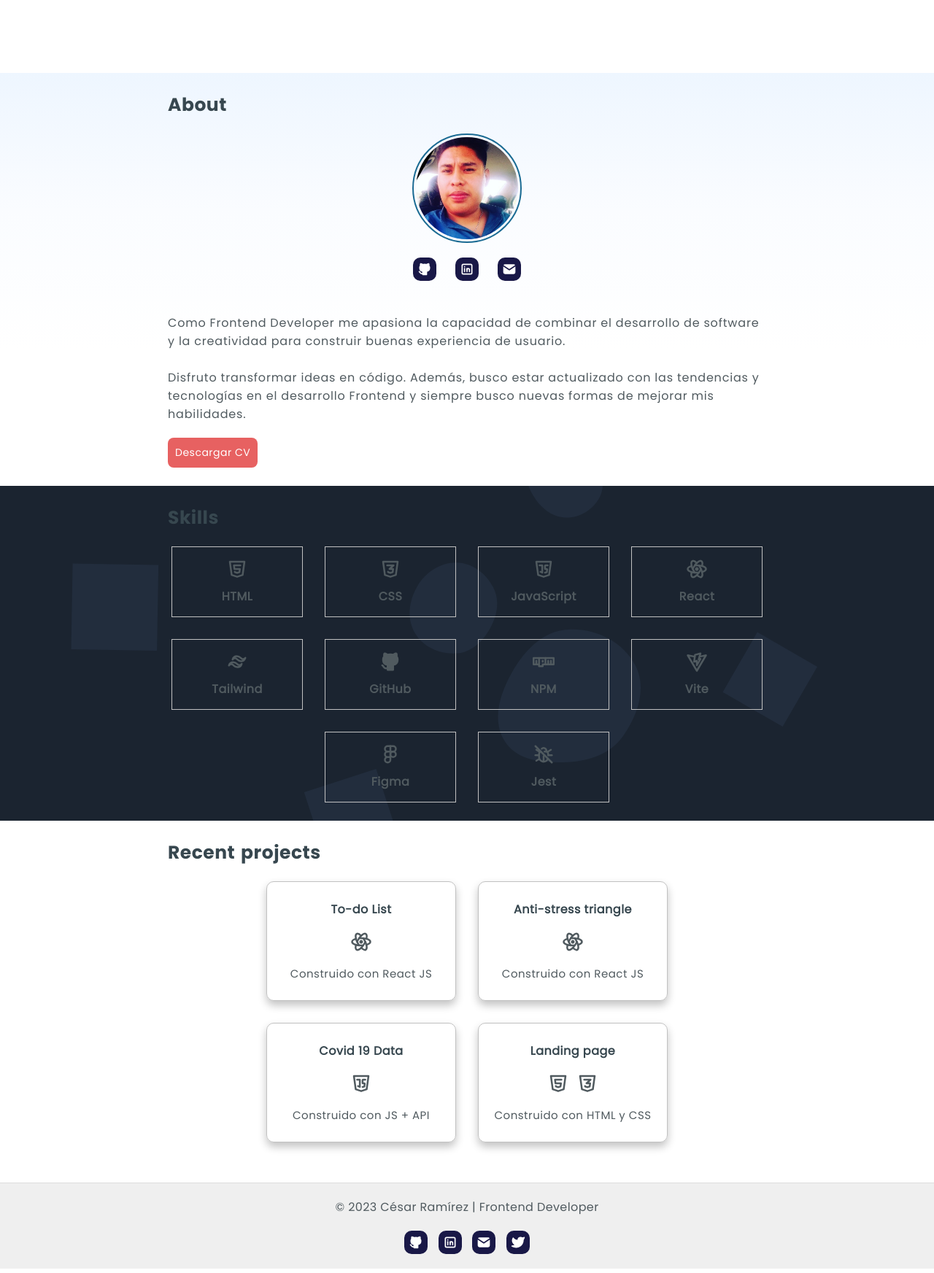
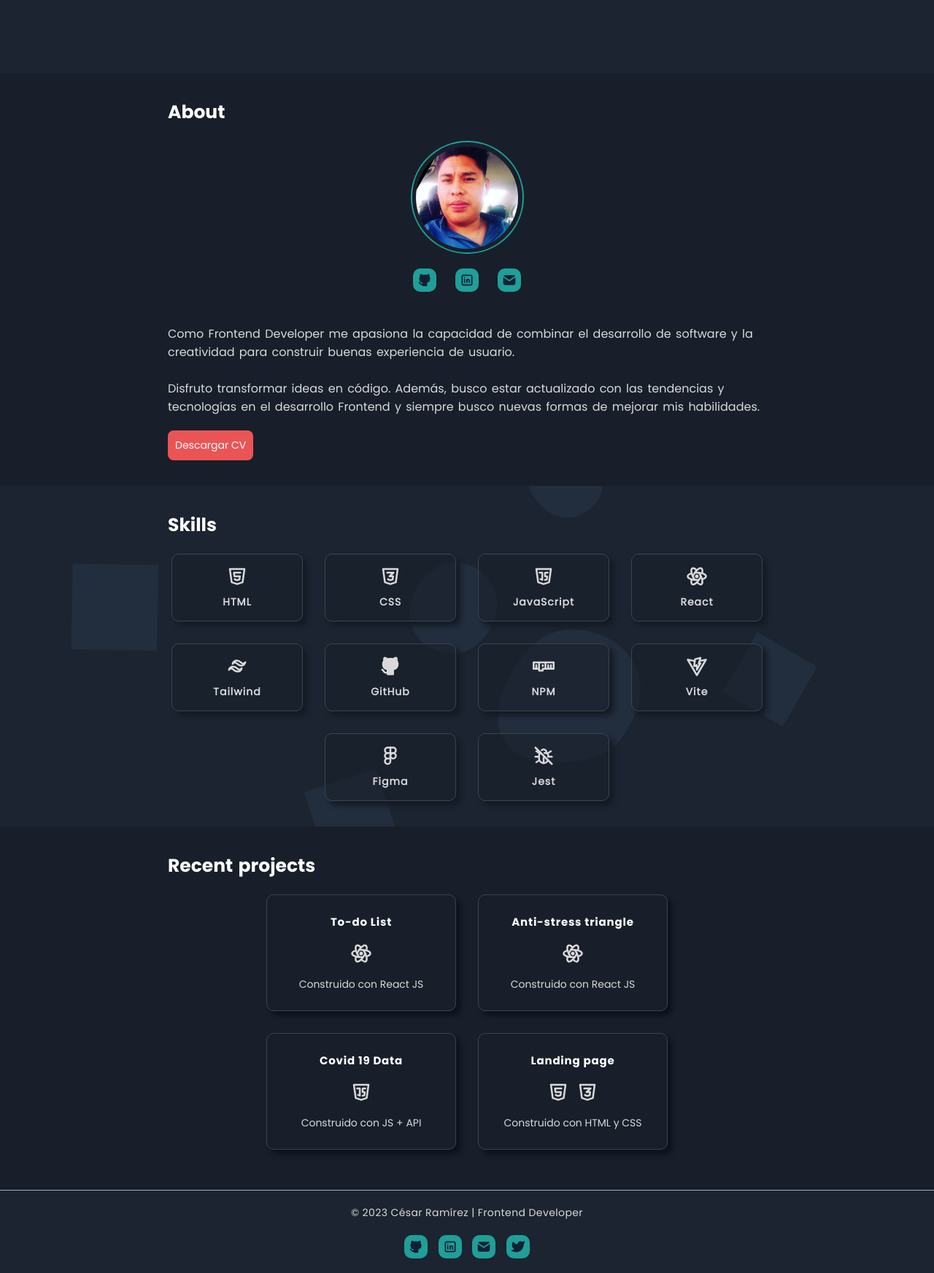
Before and after one commit to ramez-cesar/blog, a plain HTML site: page index.html in a window 1280 px wide. Shown: the part 700-2445 px from the top of the page at 73% size. Drawn offline with Linux system fonts and the light colour scheme.

Commit message:
Add general settings to styles

```diff
--- a/src/styles/style.css
+++ b/src/styles/style.css
@@ -12,6 +12,14 @@
   font-display: fallback;
 }
 
+:root {
+  --color-title: #ffffff;
+  --light-gray: #d9d9d9;
+  --tomato-color: #EA5455;
+  --light-blue: #1f9f98;
+  --dark-gray: #3d444d;
+}
+
 * {
   box-sizing: border-box;
   margin: 0;
@@ -22,15 +30,14 @@ html {
   font-size: 62.5%;
 }
 
-body, a, time {
-  color: #505a5f;
+body, a, button, time {
+  color: var(--light-gray);
   font-family: Poppins, sans-serif;
-  letter-spacing: .5px;
   scroll-behavior: smooth;
 }
 
 h1, h2, h3, h4 {
-  color: #37474F;
+  color: var(--color-title);
   font-family: 'Poppins Bold', sans-serif;
 }
 
@@ -38,7 +45,8 @@ header {
   width: 100%;
   height: 70px;
   padding: 0 25px;
-  border-bottom: 1px solid rgb(221 221 221);
+  border-bottom: 1px solid #9DB2BF;
+  background-color: #1B2430;
 }
 
 header .content-delimiter-header {
@@ -55,8 +63,9 @@ header figure {
 }
 
 header figure img {
-  width: 30px;
-  border-radius: 10px;
+  width: 40px;
+  border-radius: 50%;
+  border: 1px solid var(--light-gray);
 }
 
 header nav button {
@@ -78,10 +87,13 @@ header nav .show-menu {
   height: 16rem;
   margin-top: 14px;
   text-align: center;
-  background-color: rgb(243, 243, 243);
+  background-color: #2B3A55;
   position: absolute;
   left: 0;
   transition: all .4s linear;
+  border-bottom-left-radius: 15px;
+  border-bottom-right-radius: 15px;
+  border-bottom: 2px solid #2b88a1;
 }
 
 header nav .show-menu li {
@@ -100,7 +112,7 @@ header nav ul li a:hover {
   text-decoration: underline;
   text-underline-offset: 3px;
   text-decoration-color: #2196F3;
-  text-decoration-thickness: 2px;
+  text-decoration-thickness: 1px;
 }
 
 /* ======================================== main - presentaion ======================================== */
@@ -124,26 +136,34 @@ main .main-presentation {
   padding: 25px;
   height: calc(100vh - 70px);
   min-height: 450px;
+  background-color: #1B2430;
+}
+
+main .main-presentation article h3 {
+  color: var(--light-gray);
+  font-size: 2rem;
+  font-family: 'Poppins Bold', sans-serif;
 }
 
 main .main-presentation article h1 {
   font-size: 3.3rem;
+  margin-top: -5px;
   word-spacing: 2px;
 }
 
 main .main-presentation article h2 {
   font-size: 2.2rem;
   margin-top: -12px;
-  color: #E76161;
+  color: var(--tomato-color);
   word-spacing: 2px;
-  letter-spacing: 2.8px;
+  letter-spacing: 2.4px;
   font-family: 'Segoe UI', Tahoma, Geneva, Verdana, sans-serif;
 }
 
 main :is(.main-presentation article, .main-about .about-me) p {
   margin-top: 15px;
-  font-size: 1.5rem;
-  letter-spacing: 0.8px;
+  font-size: 1.4rem;
+  word-spacing: 2px;
 }
 
 main .main-presentation figure {
@@ -151,7 +171,8 @@ main .main-presentation figure {
   max-width: 325px;
   display: grid;
   place-content: center;
-  background-image: radial-gradient(circle, #9fc1ff, #d9e7fd, #ffffff, transparent);
+  position: relative;
+  background-image: radial-gradient(circle, #133d91, #14284f, #1b2430, transparent);
 }
 
 main .main-presentation figure img {
@@ -161,7 +182,7 @@ main .main-presentation figure img {
 /* ======================================== main - about ======================================== */
 
 main :is(.main-about, .main-skills, .main-projects) {
-  padding: 25px;
+  padding: 35px 25px;
 }
 
 main :is(.main-about, .main-skills, .main-projects) h3 {
@@ -175,16 +196,16 @@ main .main-about :is(.about-photo, .about-me) {
   align-items: center;
 }
 
-main .main-about {
-  background-image: linear-gradient(to bottom, #eef6ff, #fafcff, #ffffff, transparent);
+main .main-about, .main-projects {
+  background-color: #181f2a;
 }
 
 main .main-about .about-photo picture {
-  width: 150px;
-  height: 150px;
+  width: 155px;
+  height: 155px;
   display: grid;
   place-content: center;
-  border: 2px solid #1B6B93;
+  border: 2px solid var(--light-blue);
   border-radius: 50%;
 }
 
@@ -193,7 +214,8 @@ main .main-about .about-photo picture img {
   border-radius: 50%;
 }
 
-main .main-about .about-photo .about-social-media, footer .footer-container .about-social-media {
+main .main-about .about-photo .about-social-media,
+footer .footer-container .about-social-media {
   width: 100%;
   max-width: 200px;
   margin-top: 20px;
@@ -201,20 +223,16 @@ main .main-about .about-photo .about-social-media, footer .footer-container .abo
   justify-content: space-evenly;
 }
 
-main .main-about .about-photo .about-social-media a {
+:is(main .main-about .about-photo .about-social-media,
+footer .footer-container .about-social-media) a {
   padding: 6px;
-  color: white;
+  color: #132033;
   border-radius: 10px;
   text-decoration: none;
   display: grid;
   place-content: center;
-  background-color: #191847;
+  background-color: var(--light-blue);
   transition: 0.3s;
-}
-
-main .main-about .about-photo .about-social-media a:hover,
-footer .footer-container .about-social-media a:hover {
-  background-color: #025781;
 }
 
 main .main-about .about-photo .about-social-media a svg {
@@ -232,13 +250,9 @@ main .main-about .about-me a {
   margin-top: 20px;
   font-size: 1.4rem;
   border-radius: 8px;
-  background-color: #E76161;
+  background-color: var(--tomato-color);
   text-decoration: none;
   transition: 0.3s;
-}
-
-main .main-about .about-me a:hover {
-  background-color: #FF6969;
 }
 
 /* ======================================== main - skills ======================================== */
@@ -260,14 +274,18 @@ main .main-skills article {
 main .main-skills .skills-container span {
   width: 115px;
   padding: 10px;
-  font-size: 1.6rem;
+  font-size: 1.4rem;
+  letter-spacing: 1px;
   font-weight: 700;
   display: flex;
   align-items: center;
   flex-direction: column;
-  border: 1px solid #c1c1c1;
+  border: 1px solid var(--dark-gray);
   gap: 10px;
+  background-color: rgba(24, 31, 42, 0.5);
   transition: all 0.1s linear;
+  box-shadow: 6px 6px 6px #141b25;
+  border-radius: 10px;
 }
 
 main .main-skills .skills-container span svg {
@@ -279,6 +297,7 @@ main .main-skills .skills-container span svg {
 
 main .main-projects article {
   width: 100%;
+  margin-bottom: 20px;
   display: flex;
   flex-wrap: wrap;
   justify-content: center;
@@ -294,20 +313,20 @@ main .main-projects article a {
   flex-basis: 260px;
   text-decoration: none;
   border-radius: 10px;
-  border: 1px solid #c1c1c1;
-  box-shadow: 0px 6px 12px 0px #c3c3c3;
+  border: 1px solid var(--dark-gray);
+  box-shadow: 6px 6px 6px #0a121f;
   transition: 0.5s;
 }
 
 main .main-projects article a:hover {
   translate: 0 -4px;
-  border: 1px solid #ffc7c7;
-  box-shadow: 0px 6px 12px 0px #ffd0d0;
+  border: 1px solid #5c7292;
+  box-shadow: 0px 0px 15px 0px #07809b;
 }
 
 main .main-projects article a h4 {
-  font-size: 1.6rem;
-  font-family: Poppins, sans-serif;
+  font-size: 1.5rem;
+  letter-spacing: 0.8px;
 }
 
 main .main-projects article a time {
@@ -330,17 +349,16 @@ main .main-projects article a span svg {
 }
 
 main .main-projects article a p {
-  font-size: 1.5rem;
+  font-size: 1.4rem;
 }
 
 /* ======================================== footer ======================================== */
 
 footer {
   width: 100%;
-  margin-top: 30px;
   padding: 20px 30px;
-  border-top: 1px solid rgb(221 221 221);
-  background-color: #efefef;
+  border-top: 1px solid #9DB2BF;
+  background-color: #1b2430;
 }
 
 footer .footer-container {
@@ -350,20 +368,9 @@ footer .footer-container {
 }
 
 footer .footer-container p {
-  font-size: 1.6rem;
+  font-size: 1.4rem;
   letter-spacing: 0.4px;
   text-align: center;
-}
-
-footer .footer-container .about-social-media a {
-  padding: 6px;
-  color: white;
-  border-radius: 10px;
-  text-decoration: none;
-  display: grid;
-  place-content: center;
-  background-color: #191847;
-  transition: 0.3s;
 }
 
 footer .footer-container .about-social-media a svg {
```
